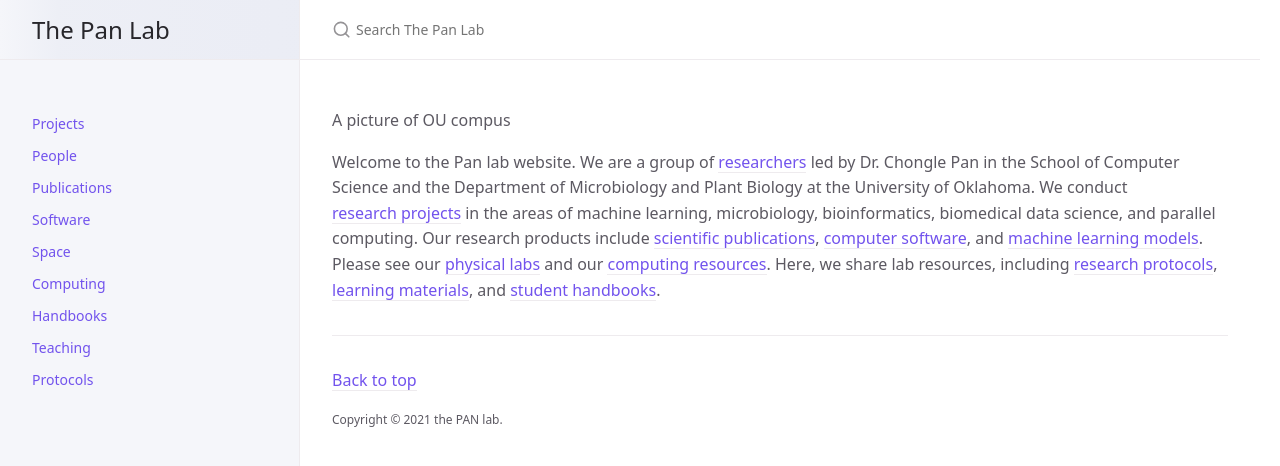
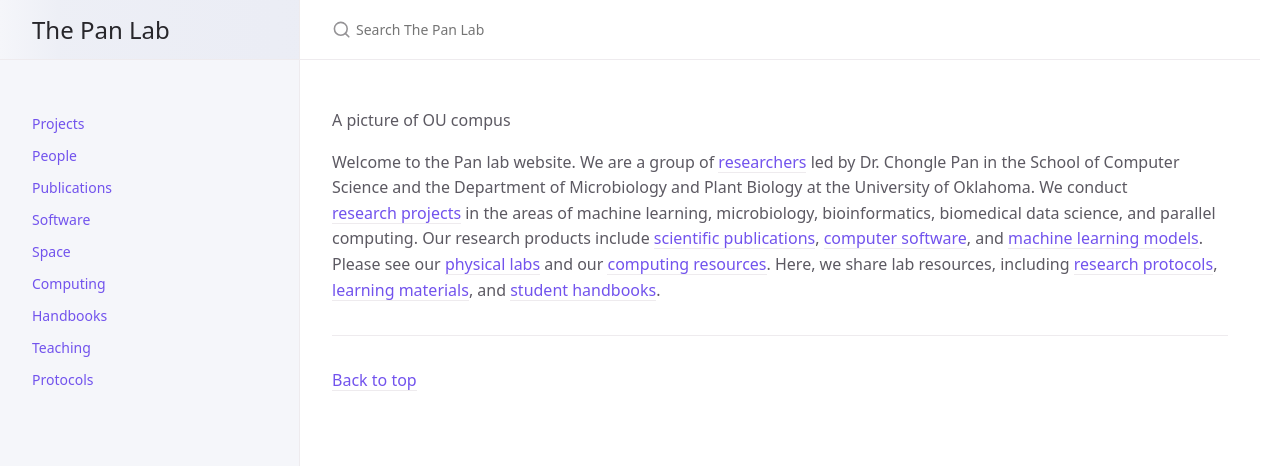
Before and after one commit to thepanlab/thepanlab.github.io, a Jekyll site: the page built from index.md, in a window 1280 px wide. Shown: the top 466 px of the page. Built offline with Jekyll 4.4.1, drawn with Linux system fonts in a browser that asks for light colours.

Commit message:
Update _config.yml

```diff
--- a/_config.yml
+++ b/_config.yml
@@ -81,7 +81,7 @@ nav_sort: case_sensitive # Capital letters sorted before lowercase
 back_to_top: true
 back_to_top_text: "Back to top"
 
-footer_content: "Copyright &copy; 2021 the PAN lab."
+footer_content: ""
 
 # Footer last edited timestamp
 last_edit_timestamp: true # show or hide edit time - page must have `last_modified_date` defined in the frontmatter
```
